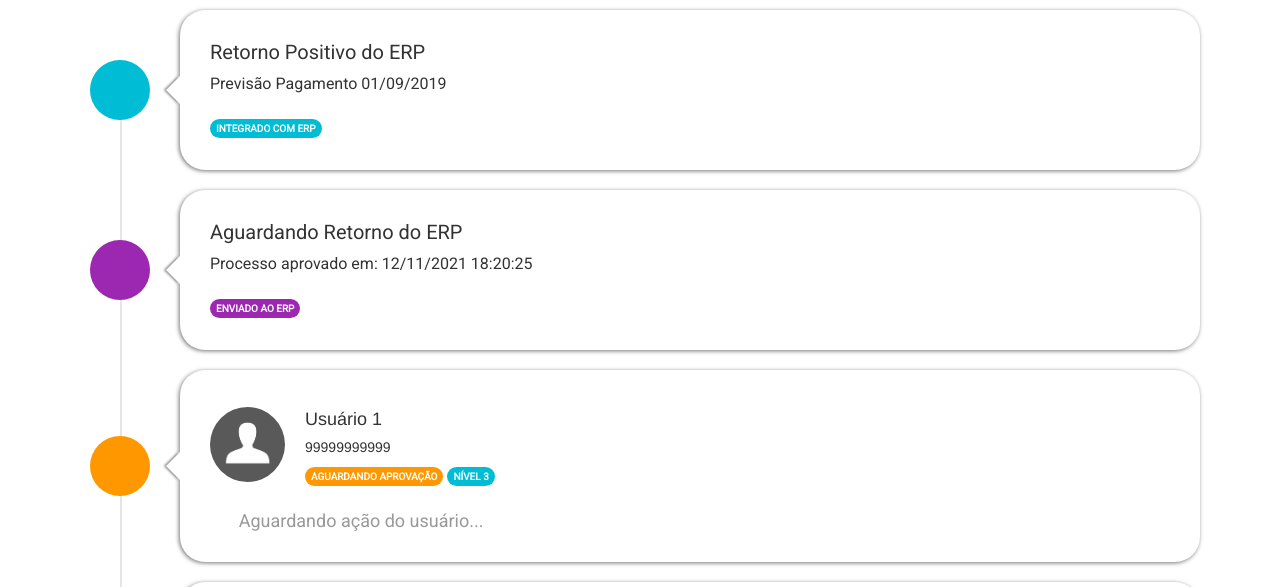
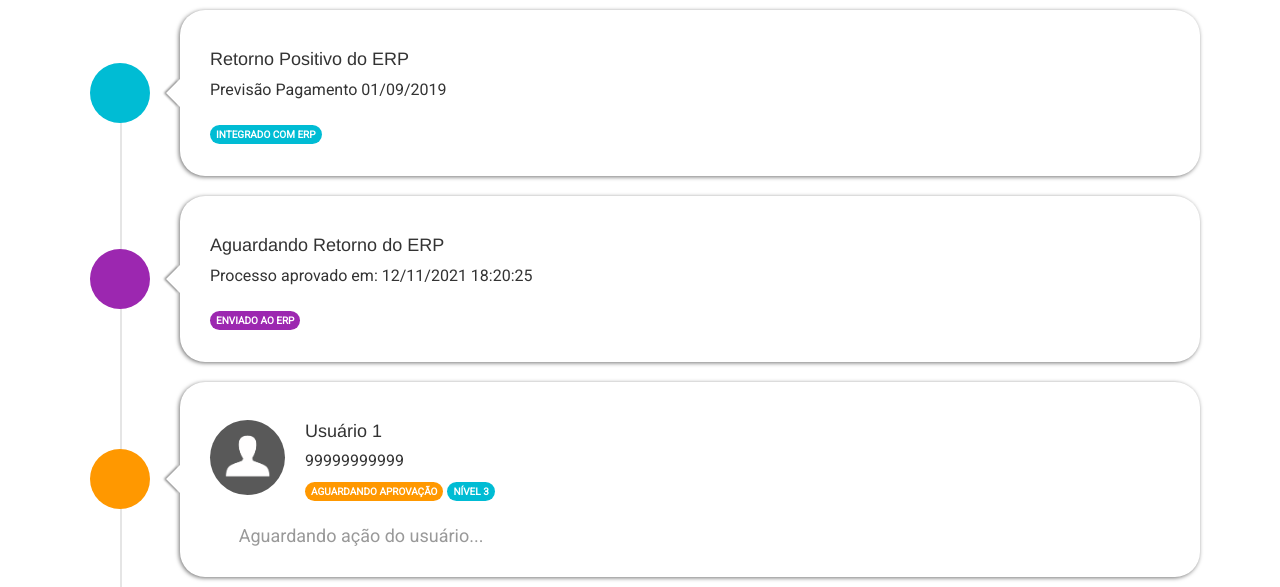
Before and after one commit to LuanLuizLLs/WorkflowAprovacao, a plain HTML site: page index.html in a window 1280 px wide. Shown: the top 587 px of the page. Drawn offline with Linux system fonts and the light colour scheme.

Commit message:
Correção nos títulos.

```diff
--- a/assets/css/index.css
+++ b/assets/css/index.css
@@ -131,11 +131,11 @@ div.workflow_aprovacao-balloon_header figure > img {
     height: 100%;
     width: auto;
 }
-div.workflow_aprovacao-balloon_header > h4 {
+div.workflow_aprovacao-balloon_header 4 {
     font: var(--text-title);
     margin-top: 0;
 }
-div.workflow_aprovacao-balloon_header > h5 {
+div.workflow_aprovacao-balloon_header h5 {
     font: var(--text-subtitle);
     margin-top: 0;
 }
```
